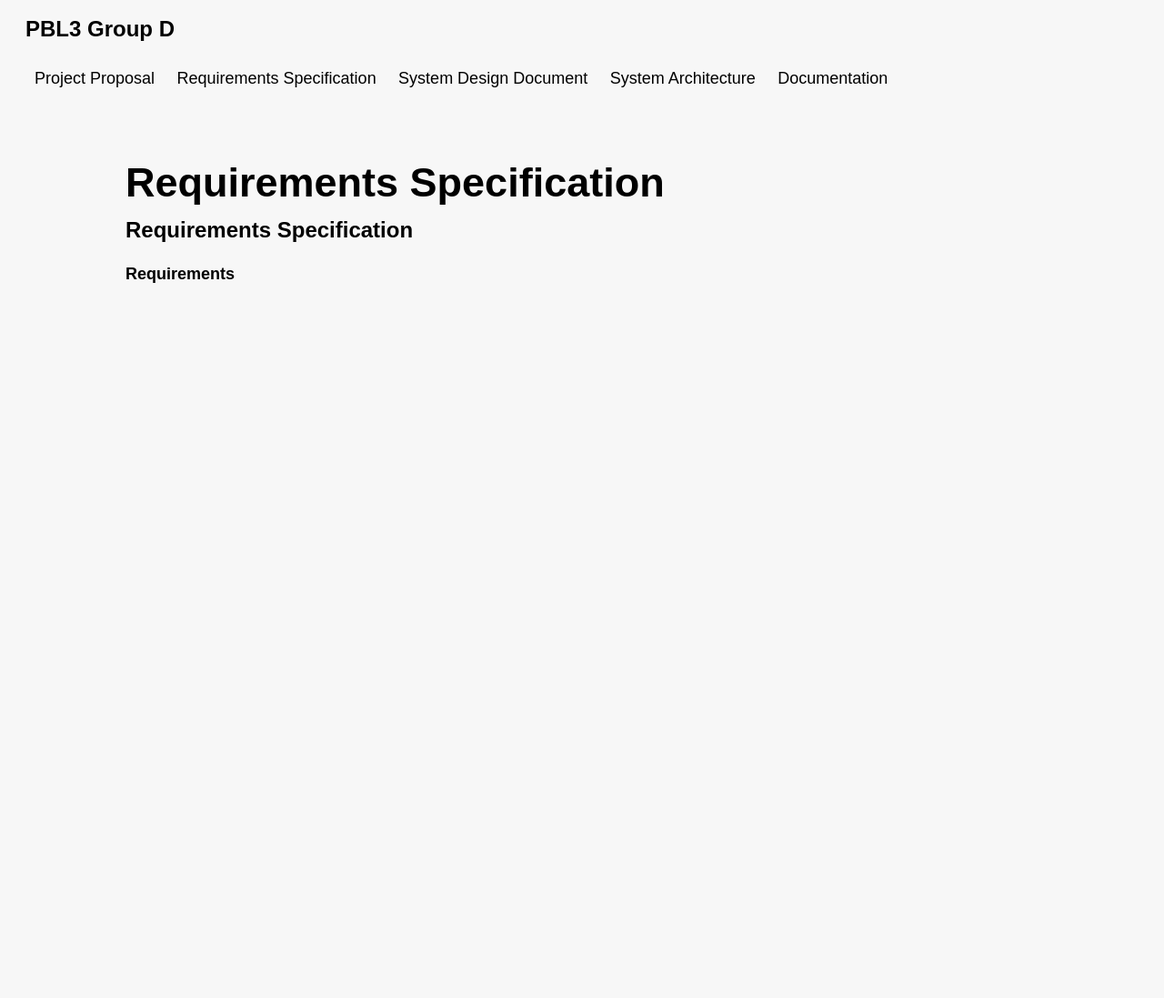
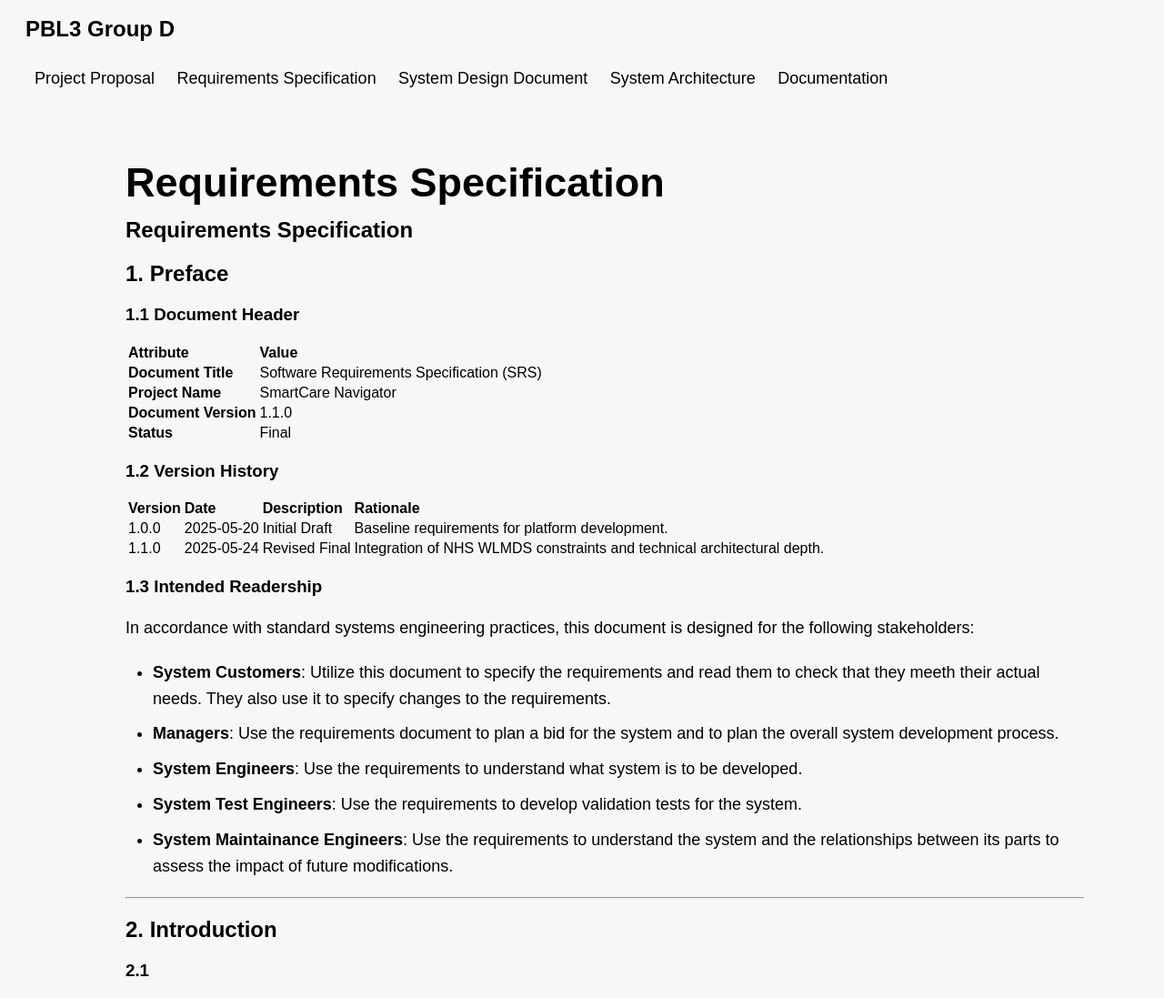
Before and after one commit to daitera1/PBL3-Group-D, a Jekyll site: the page built from _posts/2026-04-28-requirements-specification.md, in a window 1280 px wide. Shown: the whole page at 91% size. Built offline with Jekyll 4.4.1, drawn with Linux system fonts in a browser that asks for light colours; before the commit the page ends 900 px from its top, so only the background shows below that.

Commit message:
requirements specification content

```diff
--- a/_posts/2026-04-28-requirements-specification.md
+++ b/_posts/2026-04-28-requirements-specification.md
@@ -7,4 +7,35 @@ permalink: /posts/requirements-specification/
 
 ## Requirements Specification
 
-**Requirements**
+## 1. Preface
+
+### 1.1 Document Header
+
+| Attribute | Value |
+| :--- | :--- |
+| **Document Title** | Software Requirements Specification (SRS) |
+| **Project Name** | SmartCare Navigator |
+| **Document Version** | 1.1.0 |
+| **Status** | Final |
+
+### 1.2 Version History
+
+| Version | Date | Description | Rationale |
+| :--- | :--- | :--- | :--- |
+| 1.0.0 | 2025-05-20 | Initial Draft | Baseline requirements for platform development. |
+| 1.1.0 | 2025-05-24 | Revised Final | Integration of NHS WLMDS constraints and technical architectural depth. |
+
+### 1.3 Intended Readership
+
+In accordance with standard systems engineering practices, this document is designed for the following stakeholders:
+* **System Customers**: Utilize this document to specify the requirements and read them to check that they meeth their actual needs. They also use it to specify changes to the requirements.
+* **Managers**: Use the requirements document to plan a bid for the system and to plan the overall system development process.
+* **System Engineers**: Use the requirements to understand what system is to be developed.
+* **System Test Engineers**: Use the requirements to develop validation tests for the system.
+* **System Maintainance Engineers**: Use the requirements to understand the system and the relationships between its parts to assess the impact of future modifications.
+
+---
+
+## 2. Introduction
+
+### 2.1
```
Also changed, not shown: 3 other files.
